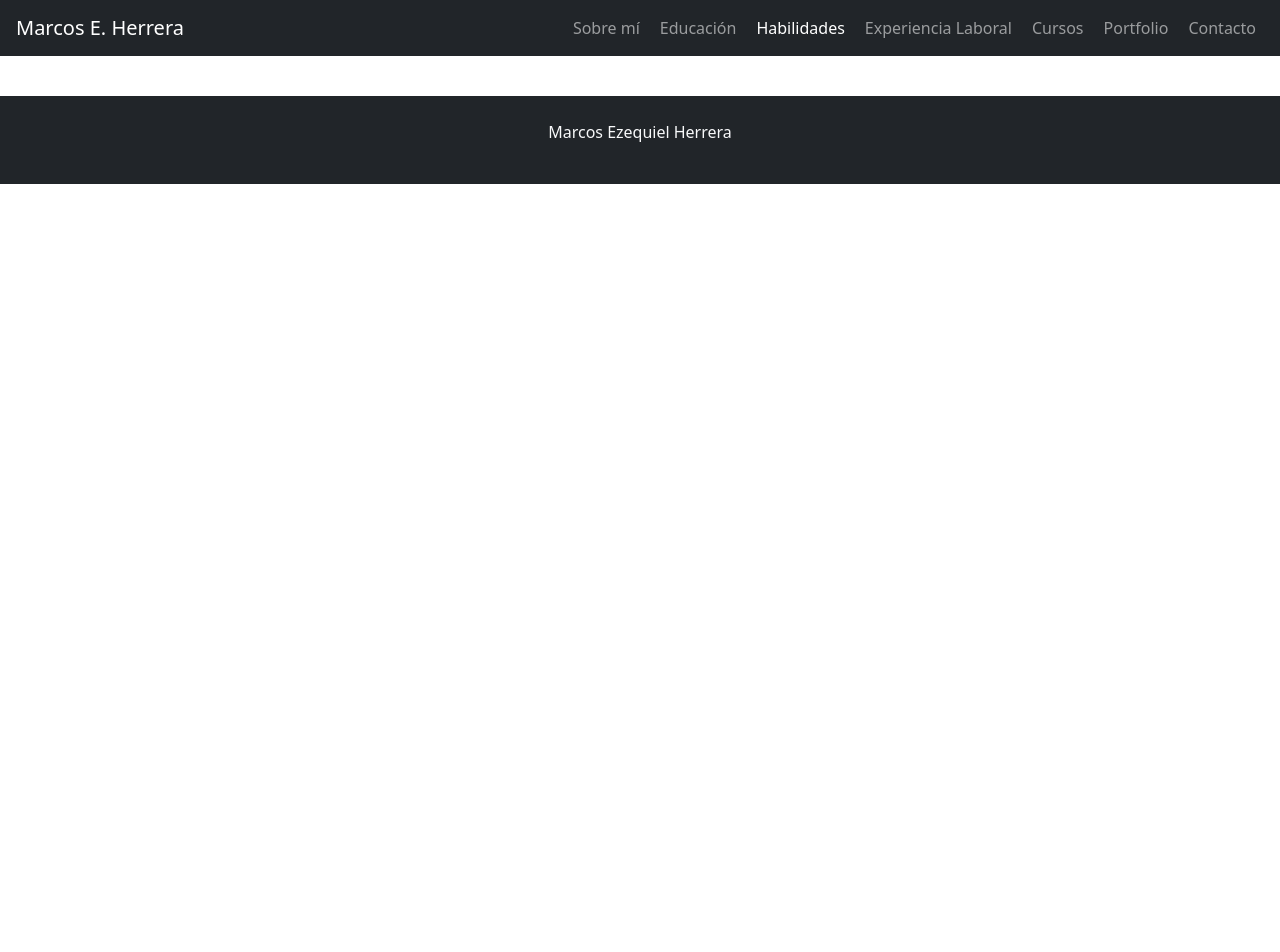
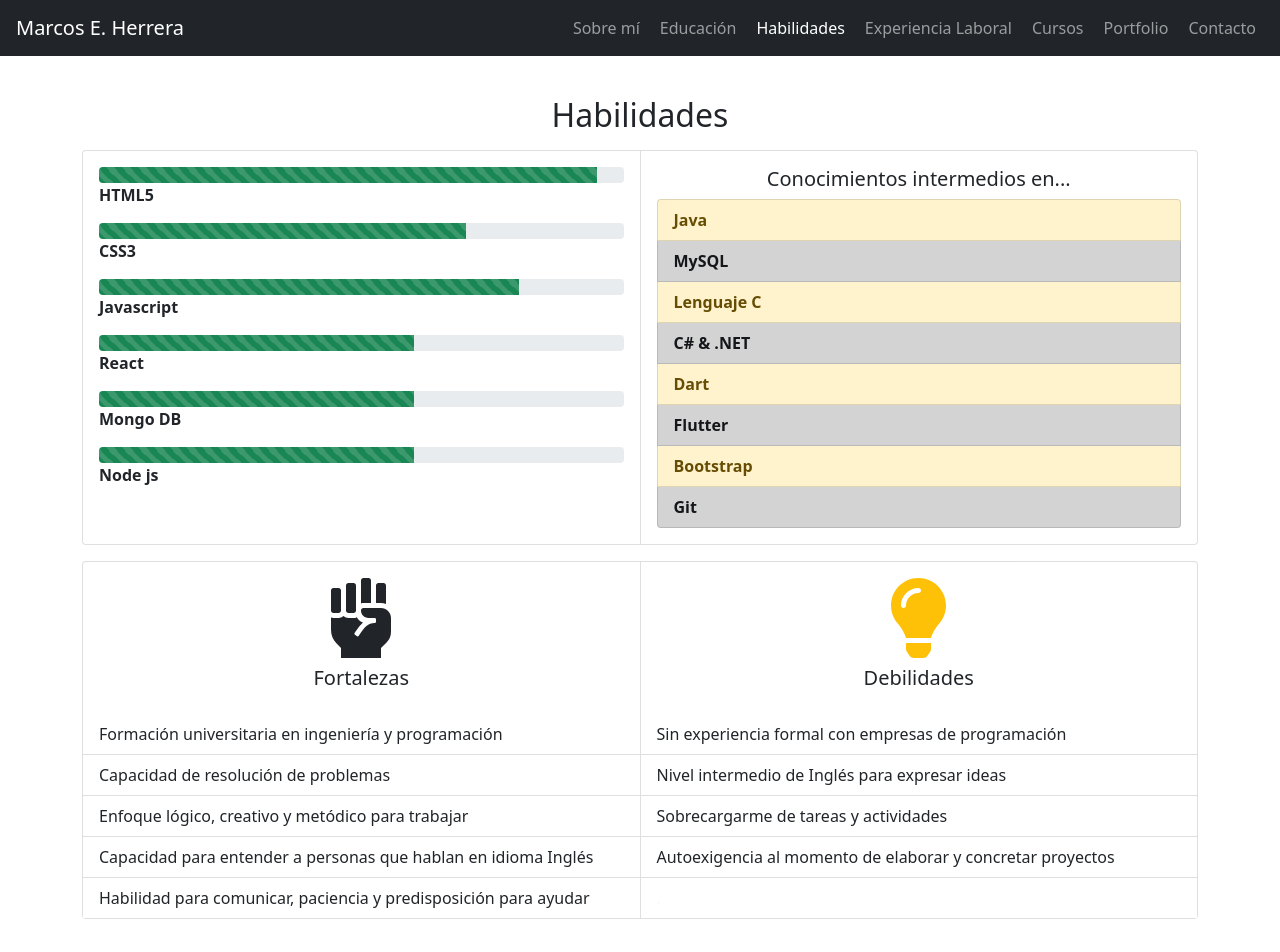
Before and after one commit to marcosihe/cv, a React (Create React App) app: page /marcos/habilidades in a window 1280 px wide. Shown: the top 952 px of the page. Before the commit the page ends 800 px from the top, so only its background shows below. Built offline with nearby package versions, Linux system fonts and the light colour scheme.

Commit message:
Se agrego el maquetado de la seccion de Habilidades.

```diff
--- a/src/components/Habilidades.jsx
+++ b/src/components/Habilidades.jsx
@@ -1,9 +1,131 @@
-import React from 'react'
+import React, { Fragment } from "react";
+import {
+  Card,
+  CardColumns,
+  CardGroup,
+  ListGroup,
+  ProgressBar,
+} from "react-bootstrap";
+import { FontAwesomeIcon } from "@fortawesome/react-fontawesome";
+import { faFistRaised, faLightbulb } from "@fortawesome/free-solid-svg-icons";
 
 export const Habilidades = () => {
-    return (
-        <div>
+  return (
+    <Fragment>
+      <CardColumns className="my-5">
+            <Card.Title>
+              <h2 className="text-center">Habilidades</h2>
+            </Card.Title>
+        <CardGroup className="my-3">
+          <Card>
+          <Card.Body>
+            <Card.Text className="fw-bold">
+                <div>
+                    <ProgressBar animated now={95} variant="success" />
+                    <p>HTML5</p>
+                </div>
+                <div>
+                    <ProgressBar animated now={70} variant="success" />
+                    <p>CSS3</p>
+                </div>
+                <div>
+                    <ProgressBar animated now={80} variant="success" />
+                    <p>Javascript</p>
+                </div>
+                <div>
+                    <ProgressBar animated now={60} variant="success" />
+                    <p>React</p>
+                </div>
+                <div>
+                    <ProgressBar animated now={60} variant="success" />
+                    <p>Mongo DB</p>
+                </div>
+                <div>
+                    <ProgressBar animated now={60} variant="success" />
+                    <p>Node js</p>
+                </div>
+            </Card.Text>
+          </Card.Body>
+          </Card>
+          <Card>
+            <Card.Body>
+            <Card.Title className="text-center">Conocimientos intermedios en...</Card.Title>
+            <Card.Text>
+                <ListGroup className="fw-bold">
+                    <ListGroup.Item variant="warning">Java</ListGroup.Item>
+                    <ListGroup.Item variant="dark">MySQL</ListGroup.Item>
+                    <ListGroup.Item variant="warning">Lenguaje C</ListGroup.Item>
+                    <ListGroup.Item variant="dark">C# & .NET</ListGroup.Item>
+                    <ListGroup.Item variant="warning">Dart</ListGroup.Item>
+                    <ListGroup.Item variant="dark">Flutter</ListGroup.Item>
+                    <ListGroup.Item variant="warning">Bootstrap</ListGroup.Item>
+                    <ListGroup.Item variant="dark">Git</ListGroup.Item>
+                </ListGroup>
+            </Card.Text>
+            </Card.Body>
+        </Card>
+        </CardGroup>
 
-        </div>
-    )
-}
+        <CardGroup>
+          <Card>
+            <Card.Body className="text-center">
+              <FontAwesomeIcon
+                icon={faFistRaised}
+                size="5x"
+                className="text-dark"
+              ></FontAwesomeIcon>
+              <Card.Title className="my-2">Fortalezas</Card.Title>
+            </Card.Body>
+            <Card.Text>
+              <ListGroup variant="flush" className="">
+                <ListGroup.Item>
+                  Formación universitaria en ingeniería y programación
+                </ListGroup.Item>
+                <ListGroup.Item>
+                  Capacidad de resolución de problemas
+                </ListGroup.Item>
+                <ListGroup.Item>
+                  Enfoque lógico, creativo y metódico para trabajar
+                </ListGroup.Item>
+                <ListGroup.Item>
+                  Capacidad para entender a personas que hablan en idioma Inglés
+                </ListGroup.Item>
+                <ListGroup.Item>
+                  Habilidad para comunicar, paciencia y predisposición para
+                  ayudar
+                </ListGroup.Item>
+              </ListGroup>
+            </Card.Text>
+          </Card>
+          <Card>
+            <Card.Body className="text-center">
+              <FontAwesomeIcon
+                icon={faLightbulb}
+                size="5x"
+                className="text-warning"
+              ></FontAwesomeIcon>
+              <Card.Title className="my-2">Debilidades</Card.Title>
+            </Card.Body>
+            <Card.Text>
+              <ListGroup variant="flush" className="">
+                  <ListGroup.Item>
+                    Sin experiencia formal con empresas de programación
+                  </ListGroup.Item>
+                <ListGroup.Item>
+                  Nivel intermedio de Inglés para expresar ideas
+                </ListGroup.Item>
+                <ListGroup.Item>
+                  Sobrecargarme de tareas y actividades
+                </ListGroup.Item>
+                <ListGroup.Item>
+                  Autoexigencia al momento de elaborar y concretar proyectos
+                </ListGroup.Item>
+                <ListGroup.Item className="text-light">.</ListGroup.Item>
+              </ListGroup>
+            </Card.Text>
+          </Card>
+        </CardGroup>
+      </CardColumns>
+    </Fragment>
+  );
+};
```
